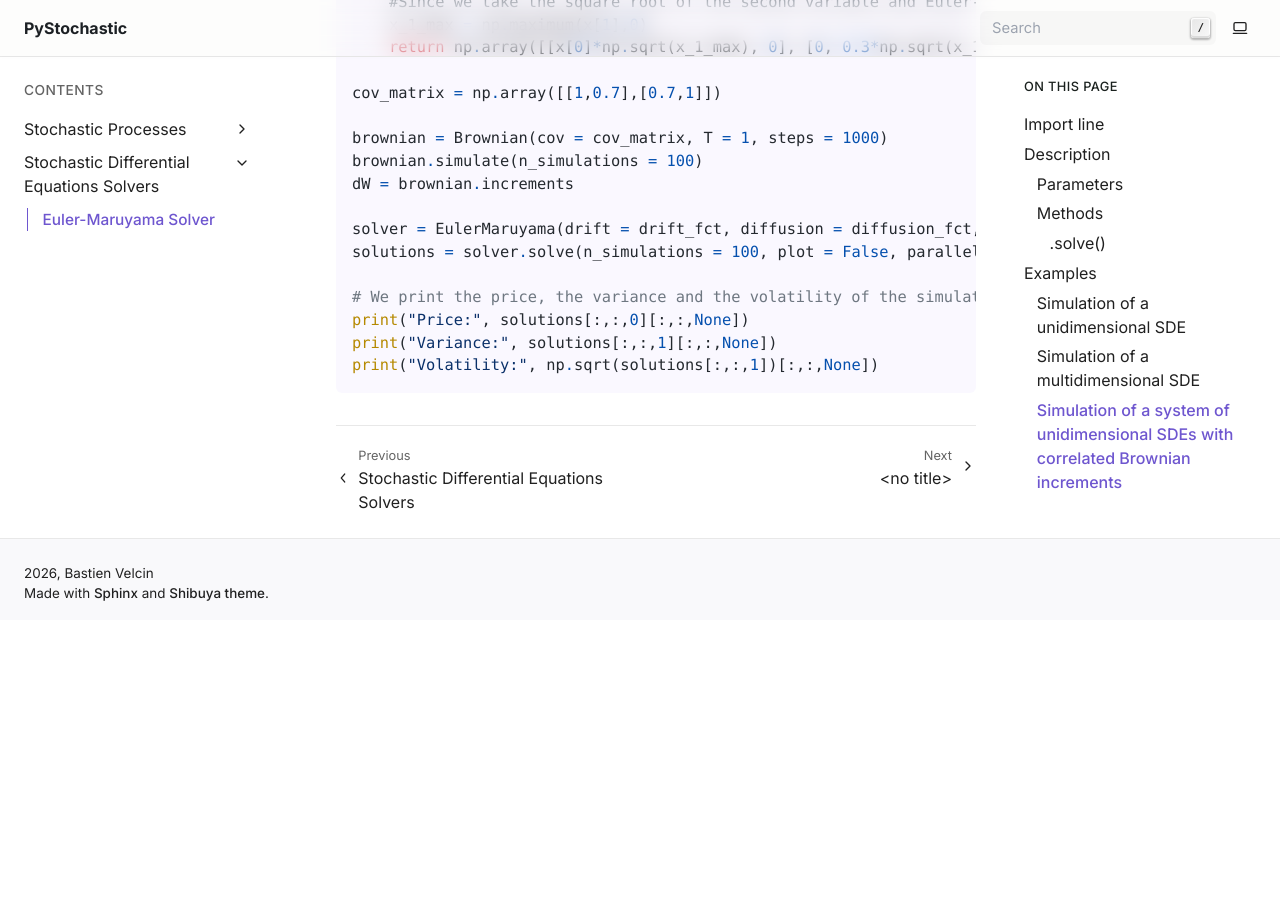
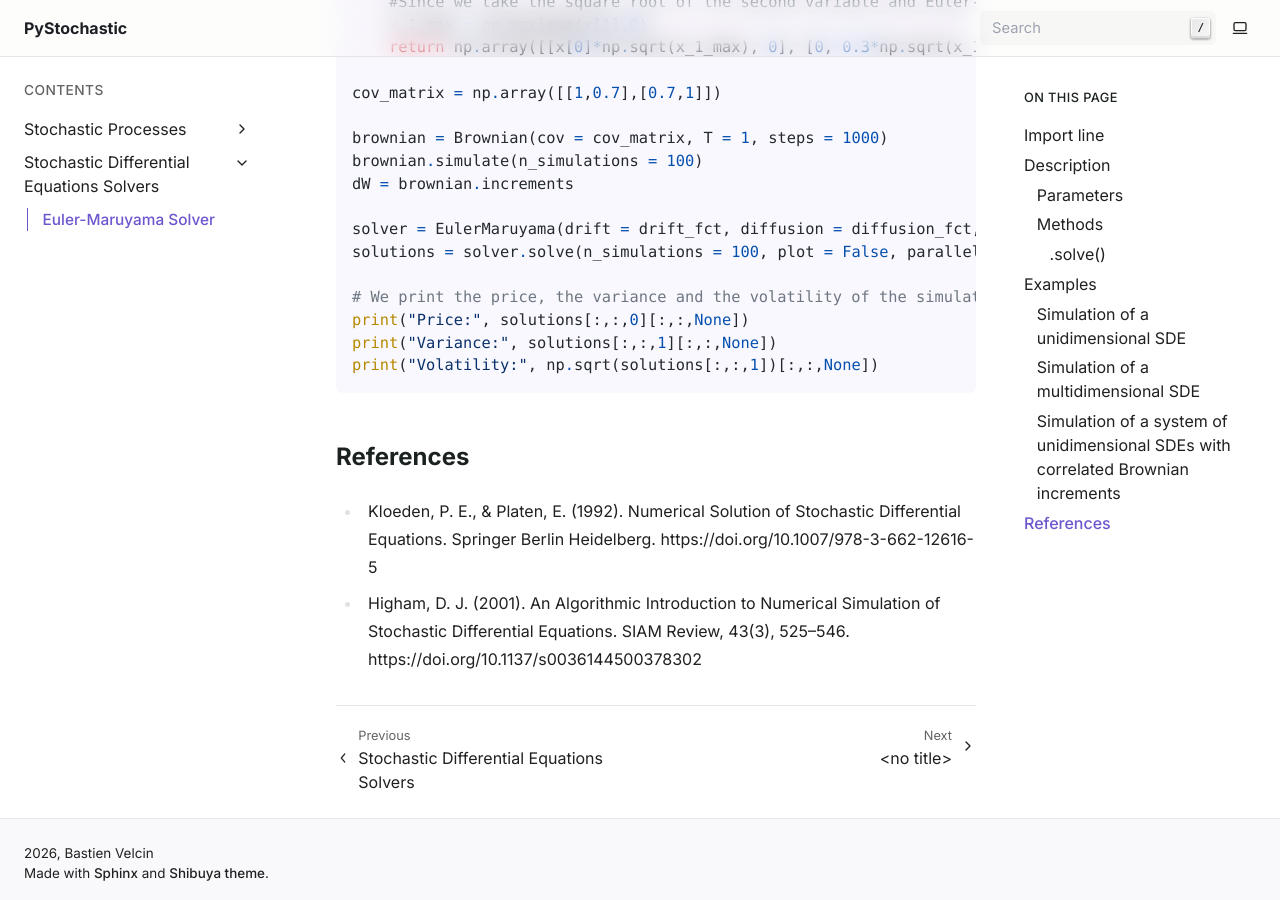
Before and after one commit to BastienVelcin/PyStochastic, a Sphinx documentation site: the page built from docs/source/solvers/euler_maruyama.md, in a window 1280 px wide and 900 px high, scrolled down 5260 px. Built offline with Sphinx 7.4.7, drawn with Linux system fonts in a browser that asks for light colours; pages that are not in the unit, such as notebooks, are missing from menus; before the commit the page ends 5880 px from its top, so only the background shows below that.

Commit message:
- Added references to EM

````diff
--- a/docs/source/solvers/euler_maruyama.md
+++ b/docs/source/solvers/euler_maruyama.md
@@ -219,3 +219,8 @@ print("Price:", solutions[:,:,0][:,:,None])
 print("Variance:", solutions[:,:,1][:,:,None])
 print("Volatility:", np.sqrt(solutions[:,:,1])[:,:,None])
 ```
+
+## References
+
+- Kloeden, P. E., & Platen, E. (1992). Numerical Solution of Stochastic Differential Equations. Springer Berlin Heidelberg. https://doi.org/10.1007/978-3-662-12616-5
+- Higham, D. J. (2001). An Algorithmic Introduction to Numerical Simulation of Stochastic Differential Equations. SIAM Review, 43(3), 525–546. https://doi.org/10.1137/s0036144500378302
````
